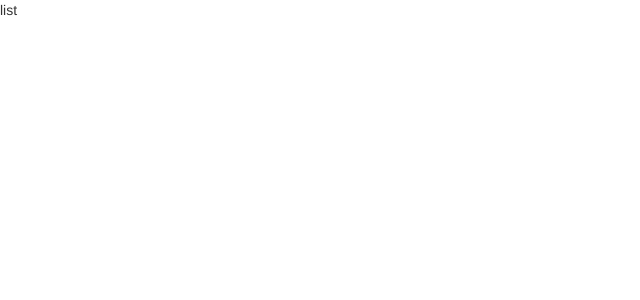
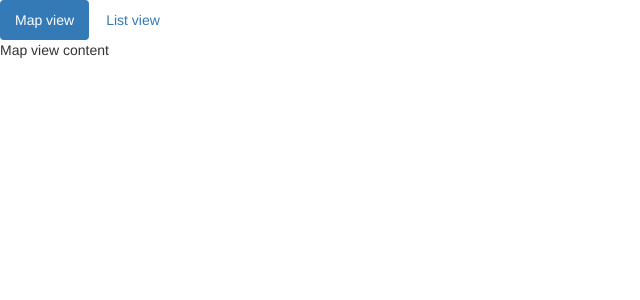
Before and after one commit to gagan0183/mosh-angular-prop, an Angular app in the folder hello-world/: page / in a window 1280 px wide. Shown: the top 300 px of the page, without its empty margins (0-640 px from the left). Built offline with nearby package versions, Linux system fonts and the light colour scheme.

Commit message:
ngswitch

```diff
--- a/hello-world/src/app/app.component.html
+++ b/hello-world/src/app/app.component.html
@@ -1,6 +1,10 @@
-<div [hidden]="courses.length == 0">
-    list
+<ul class="nav nav-pills">
+    <li [class.active]="viewMode == 'map'"><a (click)="viewMode = 'map'">Map view</a></li>
+    <li [class.active]="viewMode == 'list'"><a (click)="viewMode = 'list'">List view</a></li>
+</ul>
+
+<div [ngSwitch]="viewMode">
+    <div *ngSwitchCase="'map'">Map view content</div>
+    <div *ngSwitchCase="'list'">List view content</div>
+    <div *ngSwitchDefault>otherwise</div>
 </div>
-<div [hidden]="courses.length > 0">
-    no courses
-</div>
--- a/hello-world/src/app/app.component.ts
+++ b/hello-world/src/app/app.component.ts
@@ -12,4 +12,5 @@ export class AppComponent {
     likesCount: 0
   };
   courses= [9, 9];
+  viewMode = 'map';
 }
```
